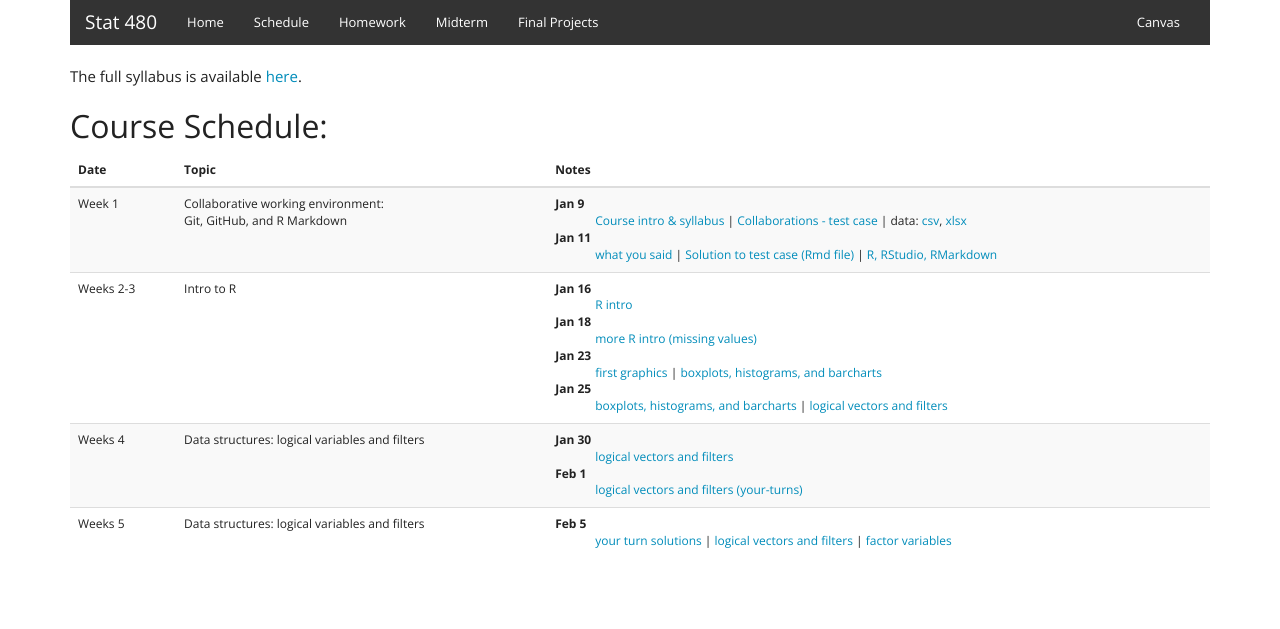
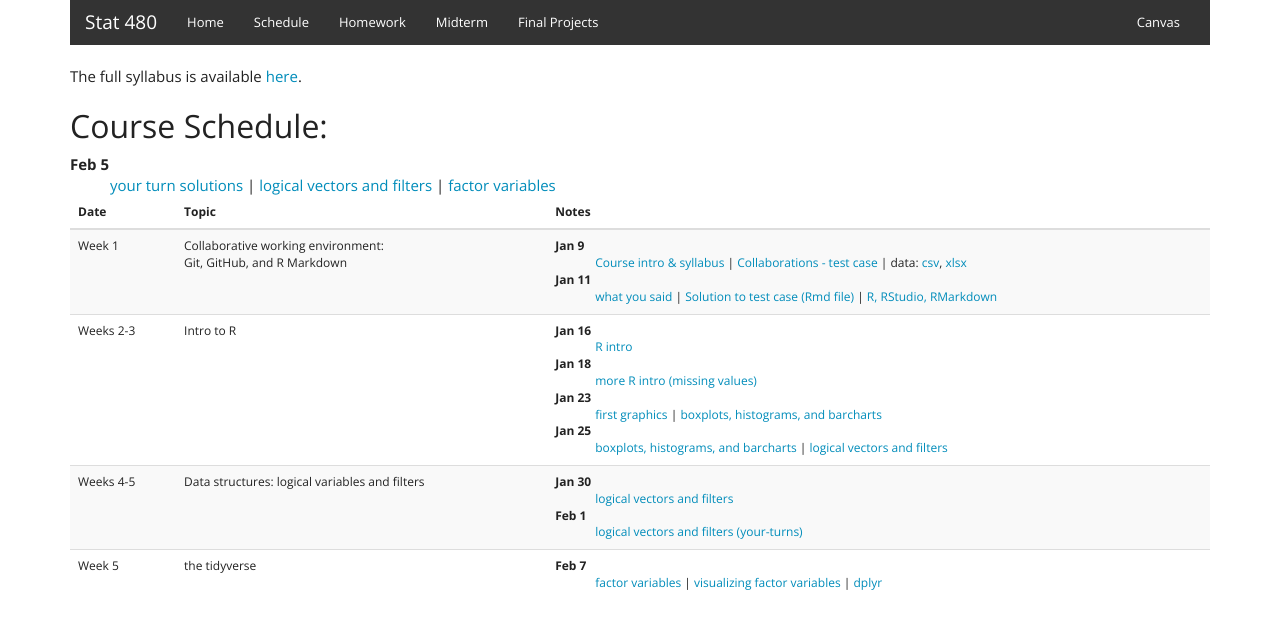
Before and after one commit to Stat480-at-ISU/Stat480-at-ISU.github.io-2019, a Jekyll site: the page built from schedule.html, in a window 1280 px wide. Shown: the top 629 px of the page. Built offline with Jekyll 4.4.1, drawn with Linux system fonts in a browser that asks for light colours.

Commit message:
schedule updated

```diff
--- a/schedule.html
+++ b/schedule.html
@@ -65,7 +65,7 @@ slides: <a href="../materials/02_reading-files/01_ascii.html" target=_blank>read
         </td>
       </tr>
       <tr>
-        <td>Weeks 4</td>
+        <td>Weeks 4-5</td>
         <td>Data structures: logical variables and filters</td>
         <td>
           <dl>
@@ -77,14 +77,19 @@ slides: <a href="../materials/02_reading-files/01_ascii.html" target=_blank>read
           </dd>
           </dl>
         </td>
+           <dl>
+                   <dt>Feb 5</dt>
+          <dd>  <a href="../materials/02_r-intro/00_solutions.html" target=_blank>your turn solutions</a> | <a href="../materials/02_r-intro/04_logical.html" target=_blank>logical vectors and filters</a> | <a href="../materials/02_r-intro/05_factors.html" target=_blank>factor variables</a>
+          </dd>
+          </dl>
       </tr>
 <tr>
-        <td>Weeks 5</td>
-        <td>Data structures: logical variables and filters</td>
+        <td>Week 5</td>
+        <td>the tidyverse</td>
         <td>
           <dl>
-                     <dt>Feb 5</dt>
-          <dd>  <a href="../materials/02_r-intro/00_solutions.html" target=_blank>your turn solutions</a> | <a href="../materials/02_r-intro/04_logical.html" target=_blank>logical vectors and filters</a> | <a href="../materials/02_r-intro/05_factors.html" target=_blank>factor variables</a>
+                     <dt>Feb 7</dt>
+          <dd>  <a href="../materials/02_r-intro/05_factors.html" target=_blank>factor variables</a> | <a href="../materials/02_r-intro/06_vis-factors.html" target=_blank>visualizing factor variables</a> | <a href="../materials/03_tidyverse/01_dplyr.html" target=_blank>dplyr</a>
           </dd>
           </dl>
         </td>
```
